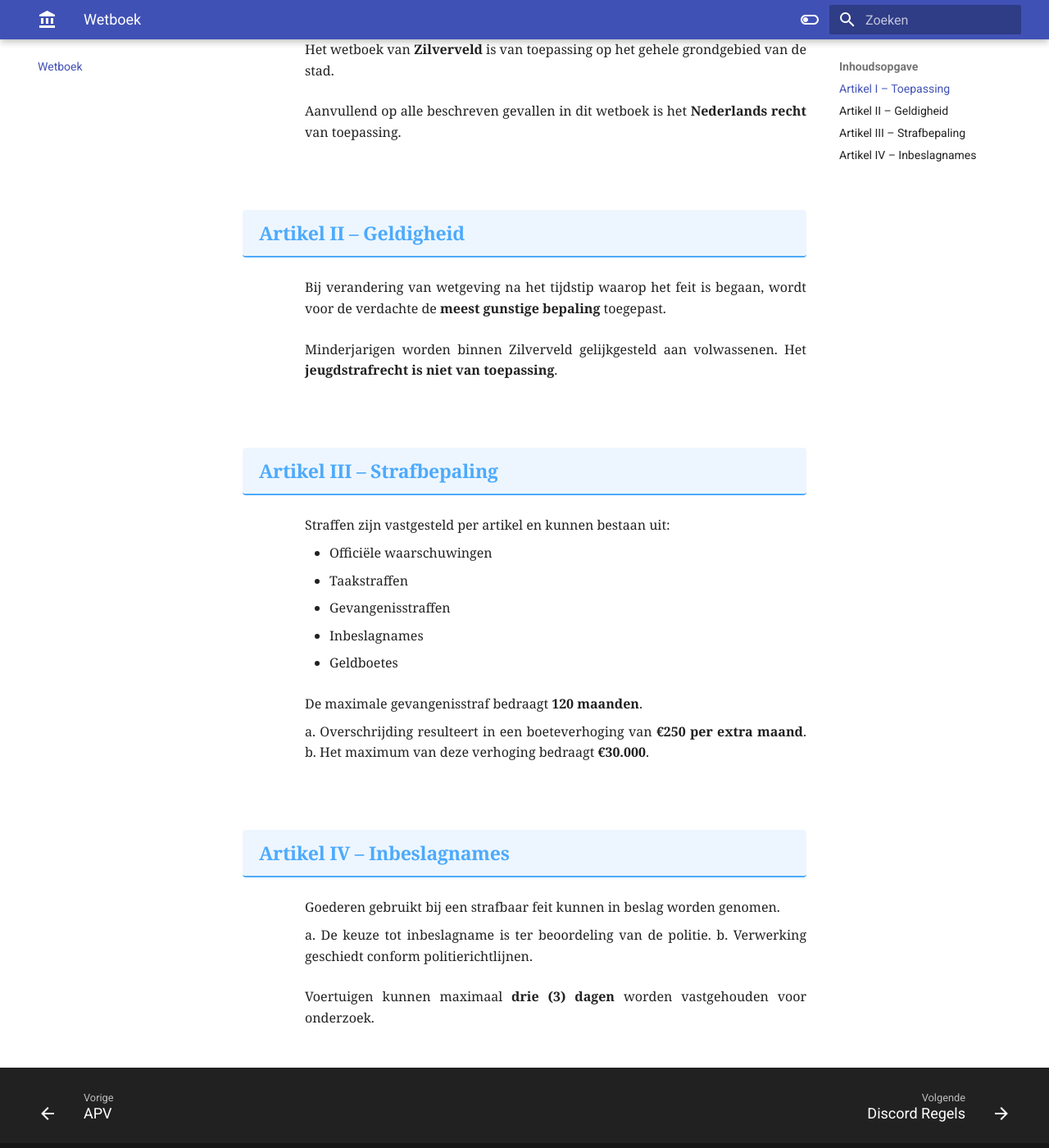
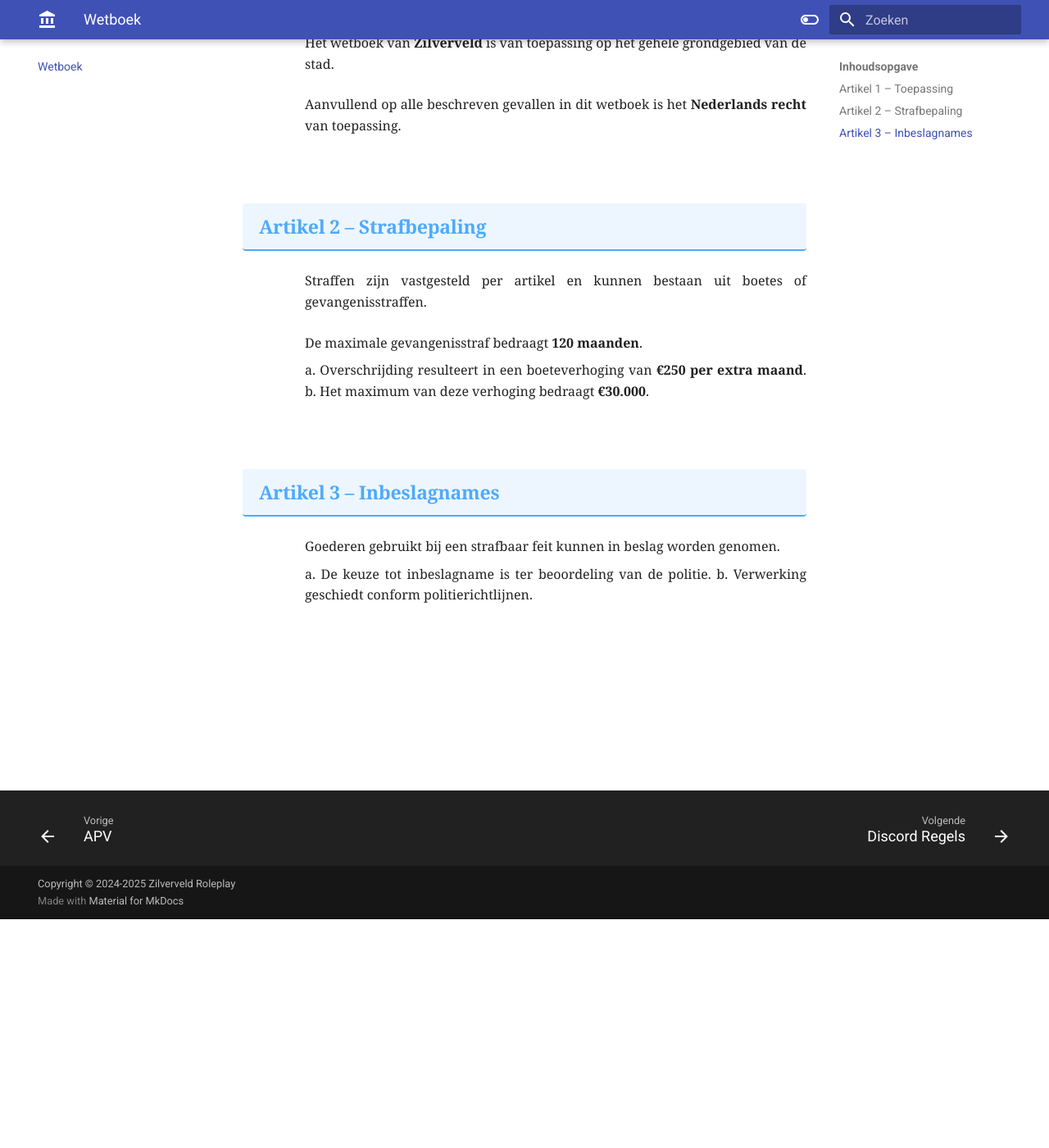
Before and after one commit to MythicalLapis0181/zv-documentatie, an MkDocs documentation site: the page built from docs/wetboek.md, in a window 1280 px wide and 1400 px high, scrolled down 279 px. Shown: the whole window at 82% size. Built offline with MkDocs 1.6.1 and Material for MkDocs 9.7.7, drawn with Linux system fonts in a browser that asks for light colours; comment, search, counter and statistics services are not loaded; some of the changed text lies outside the part shown.

Commit message:
Update wetboek.md

```diff
--- a/docs/wetboek.md
+++ b/docs/wetboek.md
@@ -2,26 +2,14 @@
 
 <div class="wetboek-content" markdown>
 
-## Artikel I – Toepassing
+## Artikel 1 – Toepassing
 
 1. Het wetboek van **Zilverveld** is van toepassing op het gehele grondgebied van de stad.
-
 2. Aanvullend op alle beschreven gevallen in dit wetboek is het **Nederlands recht** van toepassing.
 
-## Artikel II – Geldigheid
+## Artikel 2 – Strafbepaling
 
-1. Bij verandering van wetgeving na het tijdstip waarop het feit is begaan, wordt voor de verdachte de **meest gunstige bepaling** toegepast.
-
-2. Minderjarigen worden binnen Zilverveld gelijkgesteld aan volwassenen. Het **jeugdstrafrecht is niet van toepassing**.
-
-## Artikel III – Strafbepaling
-
-1. Straffen zijn vastgesteld per artikel en kunnen bestaan uit:
-    * Officiële waarschuwingen
-    * Taakstraffen
-    * Gevangenisstraffen
-    * Inbeslagnames
-    * Geldboetes
+1. Straffen zijn vastgesteld per artikel en kunnen bestaan uit boetes of gevangenisstraffen.
 
 2. De maximale gevangenisstraf bedraagt **120 maanden**.
 
@@ -29,7 +17,7 @@
     b. Het maximum van deze verhoging bedraagt **€30.000**.
     {: type="a"}
 
-## Artikel IV – Inbeslagnames
+## Artikel 3 – Inbeslagnames
 
 1. Goederen gebruikt bij een strafbaar feit kunnen in beslag worden genomen.
 
@@ -37,6 +25,4 @@
     b. Verwerking geschiedt conform politierichtlijnen.
     {: type="a"}
 
-2. Voertuigen kunnen maximaal **drie (3) dagen** worden vastgehouden voor onderzoek.
-
 </div>
```
